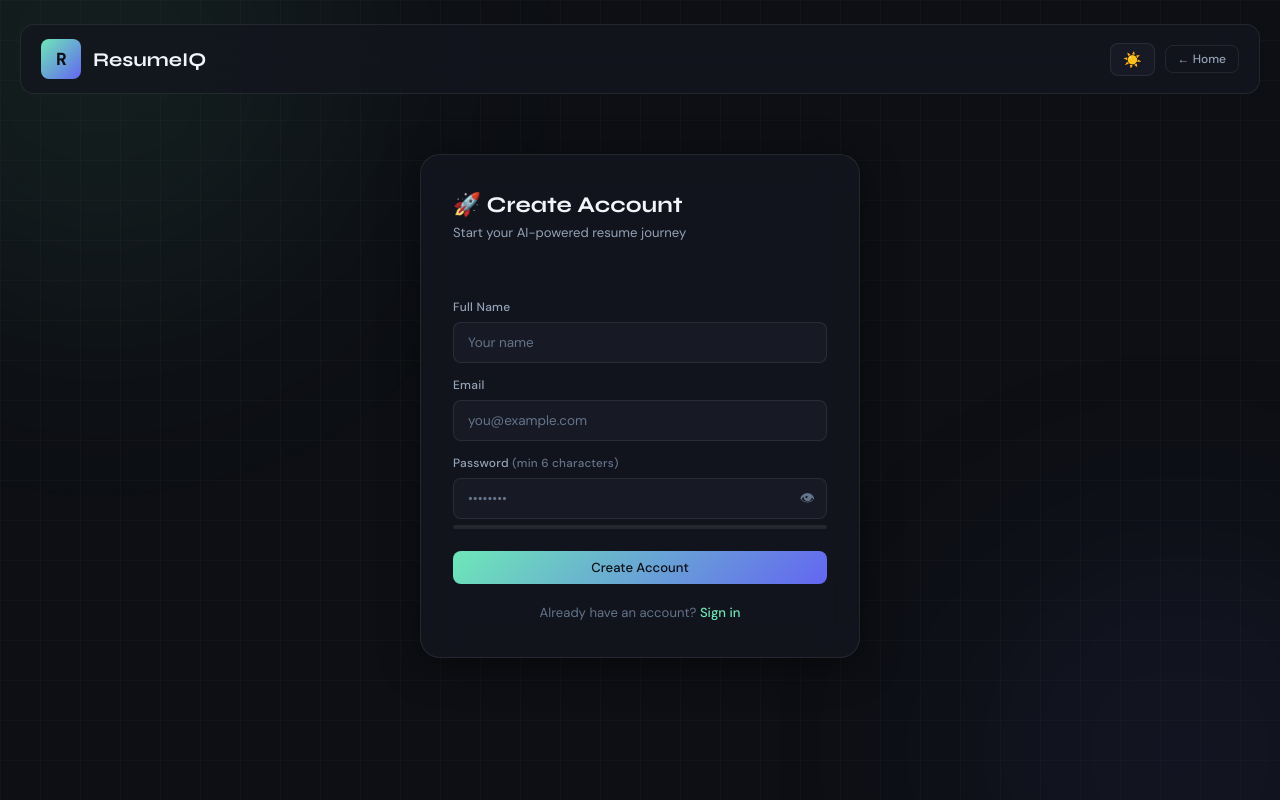
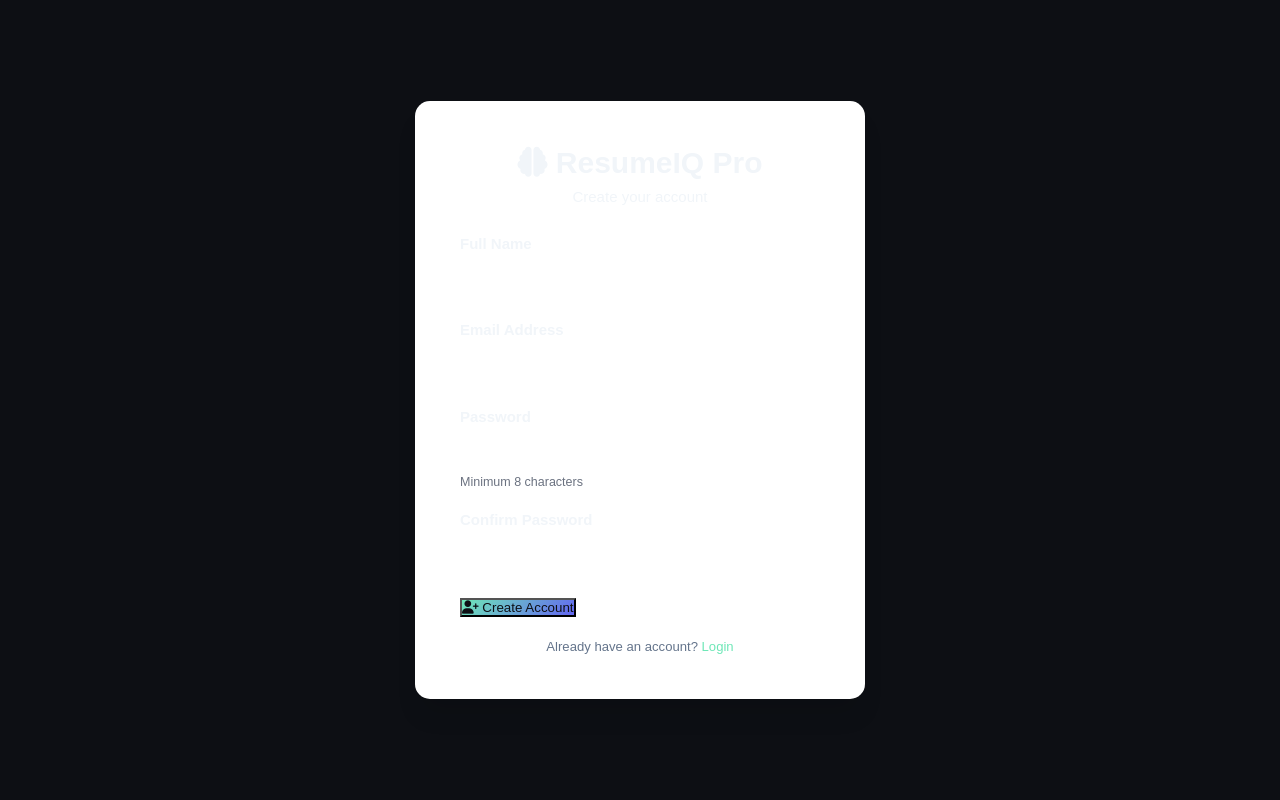
Before and after one commit to Suhas-H-N/ResumeScreener, a Flask app: page /signup-page in a window 1280 px wide. Run offline with Flask 3, Linux system fonts and the light colour scheme; parts of the project's set-up code (start-up, migrations or seed data) failed here and were passed over.

Commit message:
feat: implement user registration UI with form validation, password confirmation, and API integration

```diff
--- a/templates/signup.html
+++ b/templates/signup.html
@@ -1,119 +1,168 @@
 <!DOCTYPE html>
 <html lang="en">
 <head>
-  <meta charset="UTF-8"/>
-  <meta name="viewport" content="width=device-width, initial-scale=1.0"/>
-  <title>Sign Up — ResumeIQ</title>
-  <link href="https://fonts.googleapis.com/css2?family=Syne:wght@400;700;800&family=DM+Sans:wght@300;400;500&display=swap" rel="stylesheet">
+    <meta charset="UTF-8">
+    <meta name="viewport" content="width=device-width, initial-scale=1.0">
+    <title>Sign Up - ResumeIQ Pro</title>
     <link rel="stylesheet" href="{{ url_for('static', filename='style.css') }}">
+    <link rel="stylesheet" href="https://cdnjs.cloudflare.com/ajax/libs/font-awesome/6.4.0/css/all.min.css">
+    <style>
+        .auth-container {
+            min-height: 100vh;
+            display: flex;
+            align-items: center;
+            justify-content: center;
+            padding: 2rem;
+        }
+        .auth-card {
+            background: white;
+            padding: 3rem;
+            border-radius: 1rem;
+            box-shadow: 0 20px 25px -5px rgba(0, 0, 0, 0.1);
+            max-width: 450px;
+            width: 100%;
+        }
+        .auth-header {
+            text-align: center;
+            margin-bottom: 2rem;
+        }
+        .auth-header h1 {
+            color: var(--primary-color);
+            margin-bottom: 0.5rem;
+        }
+        .auth-form .form-group {
+            margin-bottom: 1.5rem;
+        }
+        .auth-form label {
+            display: block;
+            font-weight: 600;
+            margin-bottom: 0.5rem;
+        }
+        .auth-form input {
+            width: 100%;
+            padding: 0.75rem;
+            border: 2px solid var(--gray-200);
+            border-radius: 0.5rem;
+            font-size: 1rem;
+        }
+        .auth-form input:focus {
+            outline: none;
+            border-color: var(--primary-color);
+        }
+        .auth-footer {
+            text-align: center;
+            margin-top: 1.5rem;
+        }
+        .error-message {
+            background: #fee2e2;
+            color: #991b1b;
+            padding: 0.75rem;
+            border-radius: 0.5rem;
+            margin-bottom: 1rem;
+            display: none;
+        }
+        .success-message {
+            background: #d1fae5;
+            color: #065f46;
+            padding: 0.75rem;
+            border-radius: 0.5rem;
+            margin-bottom: 1rem;
+            display: none;
+        }
+    </style>
 </head>
 <body>
-<div class="bg-grid"></div>
-<div class="bg-orb orb-1"></div>
-<div class="bg-orb orb-2"></div>
-
-<div class="app-shell">
-  <header class="site-header">
-    <div class="logo">
-      <div class="logo-mark">R</div>
-      <span class="logo-text">ResumeIQ</span>
-    </div>
-    <div style="display:flex;gap:10px;align-items:center;">
-      <button id="themeToggle" class="theme-toggle">🌙</button>
-      <a href="/" class="btn btn-ghost btn-sm">← Home</a>
-    </div>
-  </header>
-
-  <div class="auth-page">
-    <h2>🚀 Create Account</h2>
-    <p class="auth-sub">Start your AI-powered resume journey</p>
-
-    <div id="errorMsg" style="color:var(--danger);font-size:0.85rem;margin-bottom:12px;min-height:20px;text-align:center;"></div>
-
-    <div class="field-group">
-      <label class="field-label">Full Name</label>
-      <input type="text" id="name" class="field-input" placeholder="Your name" autocomplete="name" required/>
+    <div class="auth-container">
+        <div class="auth-card">
+            <div class="auth-header">
+                <h1><i class="fas fa-brain"></i> ResumeIQ Pro</h1>
+                <p>Create your account</p>
             </div>
 
-    <div class="field-group">
-      <label class="field-label">Email</label>
-      <input type="email" id="email" class="field-input" placeholder="you@example.com" autocomplete="email" required/>
+            <div class="error-message" id="errorMessage"></div>
+            <div class="success-message" id="successMessage"></div>
+
+            <form class="auth-form" id="signupForm">
+                <div class="form-group">
+                    <label for="name">Full Name</label>
+                    <input type="text" id="name" required>
                 </div>
 
-    <div class="field-group">
-      <label class="field-label">Password <span style="color:var(--text-muted);font-size:0.78rem;">(min 6 characters)</span></label>
-      <div style="position:relative;">
-        <input type="password" id="password" class="field-input" placeholder="••••••••" autocomplete="new-password" required style="padding-right:44px;"/>
-        <button type="button" onclick="togglePw()"
-                style="position:absolute;right:12px;top:50%;transform:translateY(-50%);background:none;border:none;cursor:pointer;font-size:1rem;color:var(--text-muted);" id="pwToggle">👁</button>
+                <div class="form-group">
+                    <label for="email">Email Address</label>
+                    <input type="email" id="email" required>
                 </div>
-      <div id="pwStrength" style="height:4px;border-radius:4px;margin-top:6px;background:var(--border);overflow:hidden;">
-        <div id="pwBar" style="height:100%;width:0%;transition:width 0.3s,background 0.3s;border-radius:4px;"></div>
+
+                <div class="form-group">
+                    <label for="password">Password</label>
+                    <input type="password" id="password" required minlength="8">
+                    <small style="color: #6b7280;">Minimum 8 characters</small>
+                </div>
+
+                <div class="form-group">
+                    <label for="confirmPassword">Confirm Password</label>
+                    <input type="password" id="confirmPassword" required>
+                </div>
+
+                <button type="submit" class="btn-primary btn-large">
+                    <i class="fas fa-user-plus"></i> Create Account
+                </button>
+            </form>
+
+            <div class="auth-footer">
+                <p>Already have an account? <a href="/login-page">Login</a></p>
+            </div>
         </div>
     </div>
 
-    <button onclick="doSignup()" class="btn btn-primary btn-full" id="signupBtn" style="margin-top:8px;">Create Account</button>
+    <script>
+        document.getElementById('signupForm').addEventListener('submit', async (e) => {
+            e.preventDefault();
 
-    <p class="auth-footer">Already have an account? <a href="/login-page">Sign in</a></p>
-  </div>
-</div>
+            const name = document.getElementById('name').value;
+            const email = document.getElementById('email').value;
+            const password = document.getElementById('password').value;
+            const confirmPassword = document.getElementById('confirmPassword').value;
+            const errorMessage = document.getElementById('errorMessage');
+            const successMessage = document.getElementById('successMessage');
 
-<div class="toast-container" id="toastContainer"></div>
+            // Hide previous messages
+            errorMessage.style.display = 'none';
+            successMessage.style.display = 'none';
 
-<script>
-const themeToggle = document.getElementById('themeToggle');
-function applyTheme(t) { document.body.classList.toggle('light-mode',t==='light'); localStorage.setItem('theme',t); themeToggle.textContent=t==='light'?'🌙':'☀️'; }
-applyTheme(localStorage.getItem('theme')||'dark');
-themeToggle.onclick = ()=>applyTheme(document.body.classList.contains('light-mode')?'dark':'light');
-
-function togglePw() {
-  const inp=document.getElementById('password');
-  const btn=document.getElementById('pwToggle');
-  inp.type=inp.type==='password'?'text':'password';
-  btn.textContent=inp.type==='password'?'👁':'🙈';
+            // Validate passwords match
+            if (password !== confirmPassword) {
+                errorMessage.textContent = 'Passwords do not match';
+                errorMessage.style.display = 'block';
+                return;
             }
 
-document.getElementById('password').addEventListener('input', function() {
-  const v=this.value, bar=document.getElementById('pwBar');
-  let score=0;
-  if(v.length>=6) score++;
-  if(v.length>=10) score++;
-  if(/[A-Z]/.test(v)&&/[0-9]/.test(v)) score++;
-  const colors=['','#ef4444','#f59e0b','#10b981'];
-  const widths=['0%','33%','66%','100%'];
-  bar.style.width=widths[score]||'0%';
-  bar.style.background=colors[score]||'transparent';
+            try {
+                const response = await fetch('/api/signup', {
+                    method: 'POST',
+                    headers: { 'Content-Type': 'application/json' },
+                    body: JSON.stringify({ name, email, password })
                 });
 
-function showToast(msg,type='info') {
-  const tc=document.getElementById('toastContainer');
-  const d=document.createElement('div');
-  d.className=`toast ${type}`;d.innerHTML=`<span>${msg}</span>`;tc.appendChild(d);
-  setTimeout(()=>{d.style.opacity='0';d.style.transform='translateX(100%)';d.style.transition='0.35s';setTimeout(()=>d.remove(),360);},3500);
+                const data = await response.json();
+
+                if (response.ok) {
+                    successMessage.textContent = 'Account created successfully! Redirecting to login...';
+                    successMessage.style.display = 'block';
+
+                    // Redirect to login after 2 seconds
+                    setTimeout(() => {
+                        window.location.href = '/login-page';
+                    }, 2000);
+                } else {
+                    errorMessage.textContent = data.error;
+                    errorMessage.style.display = 'block';
                 }
-
-async function doSignup() {
-  const name    = document.getElementById('name').value.trim();
-  const email   = document.getElementById('email').value.trim();
-  const password= document.getElementById('password').value;
-  const errEl   = document.getElementById('errorMsg');
-  const btn     = document.getElementById('signupBtn');
-
-  errEl.textContent = '';
-  if (!name)              { errEl.textContent='Name is required'; return; }
-  if (!email)             { errEl.textContent='Email is required'; return; }
-  if (password.length<6)  { errEl.textContent='Password must be at least 6 characters'; return; }
-
-  btn.disabled=true; btn.textContent='Creating account…';
-  try {
-    const res  = await fetch('/signup', { method:'POST', headers:{'Content-Type':'application/json'}, body:JSON.stringify({name,email,password}) });
-    const data = await res.json();
-    if (!res.ok) { errEl.textContent=data.error||'Signup failed'; return; }
-    showToast('✅ Account created! Redirecting to login…','success');
-    setTimeout(()=>window.location.href='/login-page', 1200);
-  } catch { errEl.textContent='⚠️ Server not reachable'; }
-  finally  { btn.disabled=false; btn.textContent='Create Account'; }
+            } catch (error) {
+                errorMessage.textContent = 'Signup failed. Please try again.';
+                errorMessage.style.display = 'block';
             }
+        });
     </script>
 </body>
 </html>
```
Lines whose indentation alone changed are shown as unchanged.
